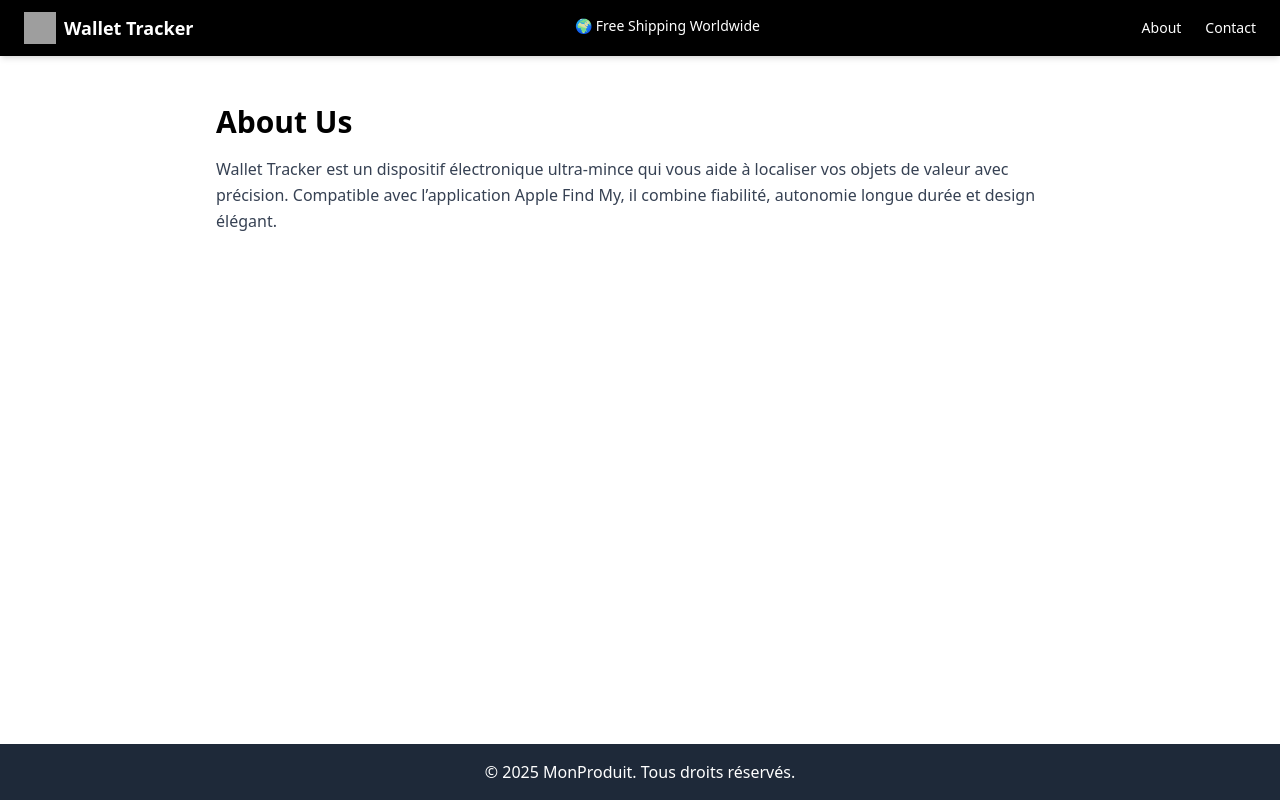
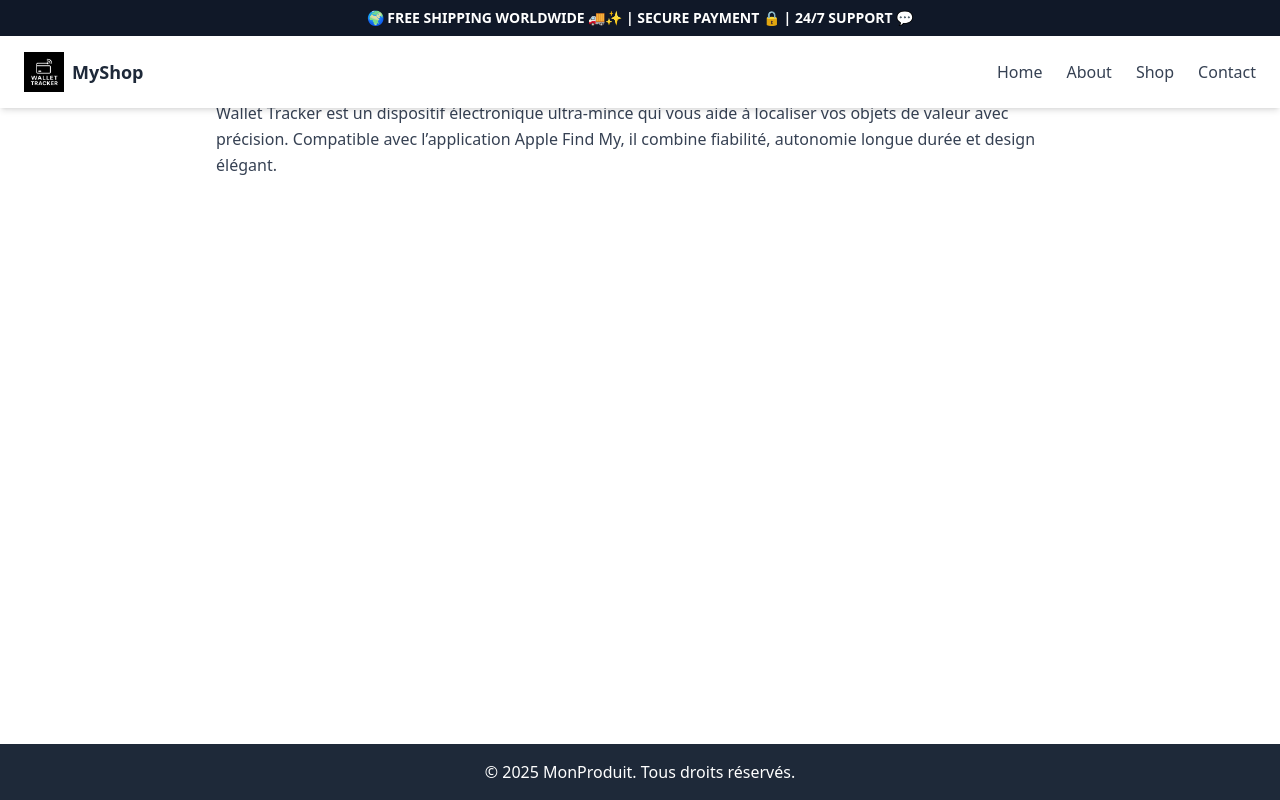
Before and after one commit to muntassir29/e-commerce, a React (Vite) app in the folder frontend/: page /about in a window 1280 px wide. Built offline with nearby package versions, Linux system fonts and the light colour scheme; grey boxes are pictures that could not be loaded.

Commit message:
update navbar and logo

```diff
--- a/frontend/package.json
+++ b/frontend/package.json
@@ -16,6 +16,7 @@
     "lucide-react": "^0.542.0",
     "react": "^19.1.1",
     "react-dom": "^19.1.1",
+    "react-icons": "^5.5.0",
     "react-router-dom": "^7.8.1",
     "tailwindcss": "^4.1.12"
   },
--- a/frontend/src/components/Navbar.jsx
+++ b/frontend/src/components/Navbar.jsx
@@ -1,77 +1,90 @@
-// src/components/Navbar.jsx
 import { useState } from "react";
+import { Link } from "react-router-dom";
+import { HiMenu, HiX } from "react-icons/hi";
 import { motion } from "framer-motion";
-import { Menu, X } from "lucide-react";
-import { Link } from "react-router-dom";
+import logo from "../assets/wallettracker.png"; // ton logo ici
 
-export default function Navbar() {
-  const [open, setOpen] = useState(false);
+function Navbar() {
+  const [isOpen, setIsOpen] = useState(false);
 
   return (
-    <nav className="w-full bg-black text-white shadow-md">
-      <div className="max-w-7xl mx-auto px-6 py-3 flex items-center justify-between">
-        {/* Logo à gauche */}
-        <div className="flex items-center space-x-2">
-          <img
-            src="/logo.png" // mets ton logo ici
-            alt="Logo"
-            className="h-8 w-8"
-          />
-          <span className="font-bold text-lg">Wallet Tracker</span>
+    <nav className="bg-white shadow-md fixed top-0 left-0 w-full z-50">
+      {/* Bandeau promo visible uniquement sur desktop */}
+      <div className="hidden md:flex justify-center items-center bg-gray-900 text-white text-sm py-2 font-semibold">
+        🌍 FREE SHIPPING WORLDWIDE 🚚✨ | SECURE PAYMENT 🔒 | 24/7 SUPPORT 💬
+      </div>
+
+      {/* Contenu principal de la navbar */}
+      <div className="flex items-center justify-between px-6 py-4">
+        {/* Logo */}
+        <Link to="/" className="flex items-center space-x-2">
+          <img src={logo} alt="Logo" className="w-10 h-10" />
+          <span className="font-bold text-lg text-gray-800">MyShop</span>
+        </Link>
+
+        {/* Menu desktop */}
+        <div className="hidden md:flex space-x-6 font-medium text-gray-700">
+          <Link to="/" className="hover:text-gray-900">Home</Link>
+          <Link to="/about" className="hover:text-gray-900">About</Link>
+          <Link to="/shop" className="hover:text-gray-900">Shop</Link>
+          <Link to="/contact" className="hover:text-gray-900">Contact</Link>
         </div>
 
-        {/* Texte animé au centre (caché sur mobile) */}
-        <motion.div
-          className="hidden md:block text-sm font-medium"
-          animate={{ y: [0, -5, 0] }}
-          transition={{ repeat: Infinity, duration: 2 }}
-        >
-          🌍 Free Shipping Worldwide
-        </motion.div>
-
-        {/* Liens à droite (desktop) */}
-        <div className="hidden md:flex space-x-6 text-sm font-medium">
-          <Link to="/about" className="hover:text-gray-300 transition">
-            About
-          </Link>
-          <Link to="/contact" className="hover:text-gray-300 transition">
-            Contact
-          </Link>
+        {/* Bouton menu mobile */}
+        <div className="md:hidden">
+          <button onClick={() => setIsOpen(!isOpen)} className="text-2xl">
+            {isOpen ? <HiX /> : <HiMenu />}
+          </button>
         </div>
-
-        {/* Burger menu (mobile) */}
-        <button
-          className="md:hidden"
-          onClick={() => setOpen(!open)}
-        >
-          {open ? <X size={24} /> : <Menu size={24} />}
-        </button>
       </div>
 
-      {/* Menu déroulant mobile */}
-      {open && (
-        <motion.div
-          initial={{ opacity: 0, y: -10 }}
-          animate={{ opacity: 1, y: 0 }}
-          className="md:hidden bg-black text-white px-6 py-4 space-y-3 border-t border-gray-700"
-        >
+      {/* Menu mobile déroulant */}
+      {isOpen && (
+        <div className="md:hidden bg-gray-50 px-6 py-4 space-y-4 shadow-md">
+          {/* Texte défilant en mobile */}
+          <div className="overflow-hidden w-full">
+            <motion.div
+              className="text-sm font-bold whitespace-nowrap"
+              animate={{ x: ["100%", "-100%"] }}
+              transition={{ repeat: Infinity, duration: 12, ease: "linear" }}
+            >
+              🌍 FREE SHIPPING WORLDWIDE 🚚✨ | SECURE PAYMENT 🔒 | 24/7 SUPPORT 💬
+            </motion.div>
+          </div>
+
+          {/* Liens */}
+          <Link
+            to="/"
+            onClick={() => setIsOpen(false)}
+            className="block text-gray-700 hover:text-gray-900"
+          >
+            Home
+          </Link>
           <Link
             to="/about"
-            className="block hover:text-gray-300 transition"
-            onClick={() => setOpen(false)}
+            onClick={() => setIsOpen(false)}
+            className="block text-gray-700 hover:text-gray-900"
           >
             About
           </Link>
           <Link
+            to="/shop"
+            onClick={() => setIsOpen(false)}
+            className="block text-gray-700 hover:text-gray-900"
+          >
+            Shop
+          </Link>
+          <Link
             to="/contact"
-            className="block hover:text-gray-300 transition"
-            onClick={() => setOpen(false)}
+            onClick={() => setIsOpen(false)}
+            className="block text-gray-700 hover:text-gray-900"
           >
             Contact
           </Link>
-          <p className="pt-2 text-sm text-gray-400">🌍 Free Shipping Worldwide</p>
-        </motion.div>
+        </div>
       )}
     </nav>
   );
 }
+
+export default Navbar;
```
Also changed, not shown: frontend/src/assets/wallettracker.png (added), 1 other file (tests, documents, lock files or other folders).
